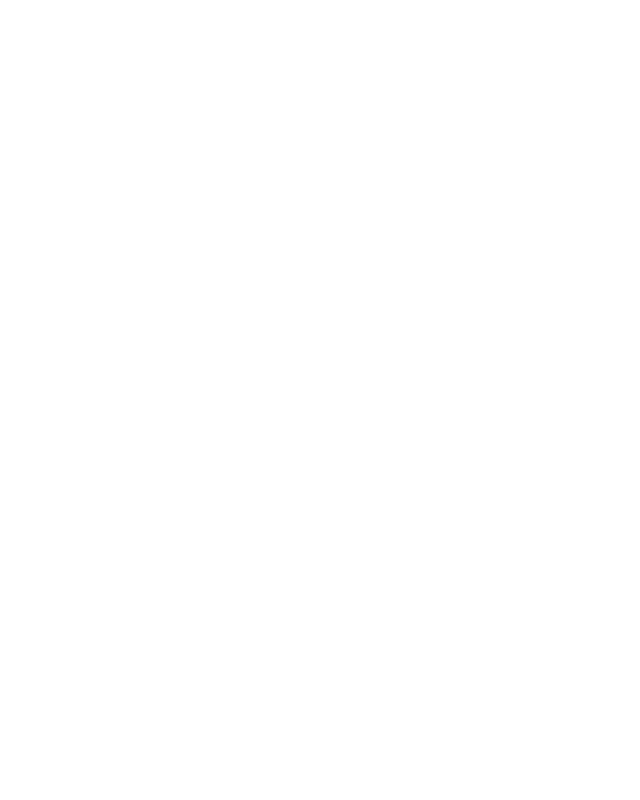
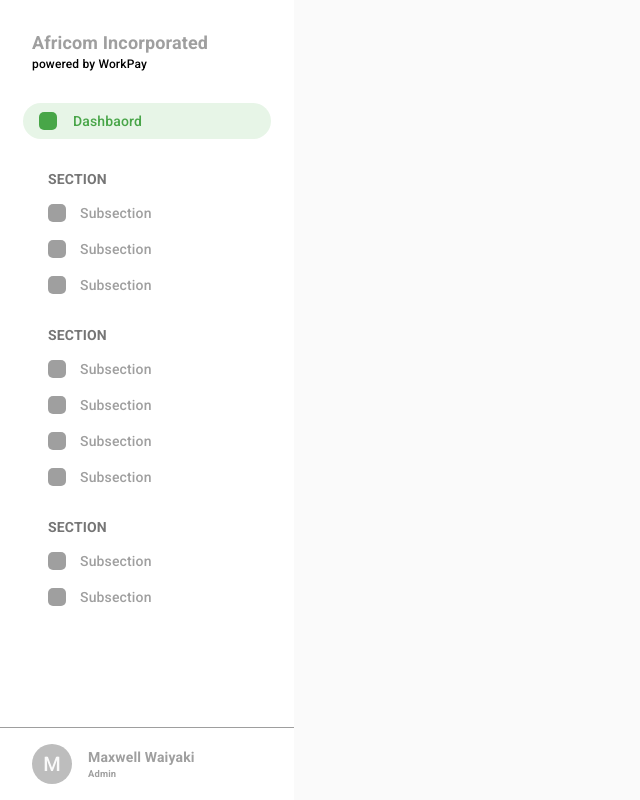
Before and after one commit to maxwaiyaki/workpay-dashbaord, a React (Create React App) app: page / in a window 1280 px wide. Shown: the whole page, without its empty margins (0-640 px from the left). Built offline with nearby package versions, Linux system fonts and the light colour scheme.

Commit message:
sidebar component complete

```diff
--- a/src/App.js
+++ b/src/App.js
@@ -1,8 +1,30 @@
-import React from 'react';
+import React, { Suspense, lazy } from 'react';
+import { BrowserRouter as Router, Switch, Route } from 'react-router-dom';
+
+import CssBaseline from '@material-ui/core/CssBaseline';
+import { ThemeProvider } from '@material-ui/core/styles';
+
+import theme from 'utils/theme';
+
 import './App.css';
 
+const Sidebar = lazy(() =>
+	import(/* webpackChunkName: "Sidebar" */ 'components/Sidebar'),
+);
+
 function App() {
-	return <div className='App' />;
+	return (
+		<ThemeProvider theme={theme}>
+			<CssBaseline />
+			<Router>
+				<Suspense fallback={<div>{null}</div>}>
+					<Switch>
+						<Route path='/' component={Sidebar} />
+					</Switch>
+				</Suspense>
+			</Router>
+		</ThemeProvider>
+	);
 }
 
 export default App;
--- /dev/null
+++ b/src/components/Sidebar/index.js
@@ -0,0 +1,90 @@
+import React from 'react';
+import { Link } from 'react-router-dom';
+
+import Box from '@material-ui/core/Box';
+import List from 'components/List';
+import Avatar from '@material-ui/core/Avatar';
+
+const data = {
+	name: 'Africom Incorporated',
+};
+
+export default function Sidebar() {
+	return (
+		<Box
+			component='aside'
+			width={294}
+			height='100vh'
+			position='fixed'
+			left='0'
+			pt={3}
+			bgcolor='white'
+			color='gray.400'
+		>
+			<Box lineHeight='0.4' px={4}>
+				<Box component='h2' fontWeight='bold' fontSize={18}>
+					{data.name}
+				</Box>
+				<Box
+					component='h4'
+					fontSize={12}
+					color='black'
+					fontWeight='fontWeightMedium'
+				>
+					powered by WorkPay
+				</Box>
+			</Box>
+
+			<Link to='/'>
+				<Box
+					padding='8px 16px'
+					margin='36px 23px 24px 23px'
+					borderRadius='23px'
+					bgcolor='green.50'
+					color='green.400'
+					fontWeight='500'
+					display='flex'
+					alignItems='center'
+					cursor='pointer'
+				>
+					<Box
+						component='span'
+						width='18px'
+						height='18px'
+						bgcolor='green.500'
+						borderRadius='5px'
+						mr={2}
+					/>
+					Dashbaord
+				</Box>
+			</Link>
+
+			<List items={3} />
+			<List items={4} />
+			<List items={2} />
+
+			<Box
+				px={4}
+				py={2}
+				bottom='0'
+				width='100%'
+				display='flex'
+				fontWeight='fontWeightMedium'
+				alignItems='center'
+				borderTop={1}
+				position='absolute'
+				borderColor='grey.500'
+			>
+				<Avatar>M</Avatar>
+				<Box ml={2}>
+					<Box m={0} component='h4'>
+						Maxwell Waiyaki
+					</Box>
+					<Box m={0} component='h6'>
+						Admin
+					</Box>
+				</Box>
+			</Box>
+		</Box>
+	);
+}
```
